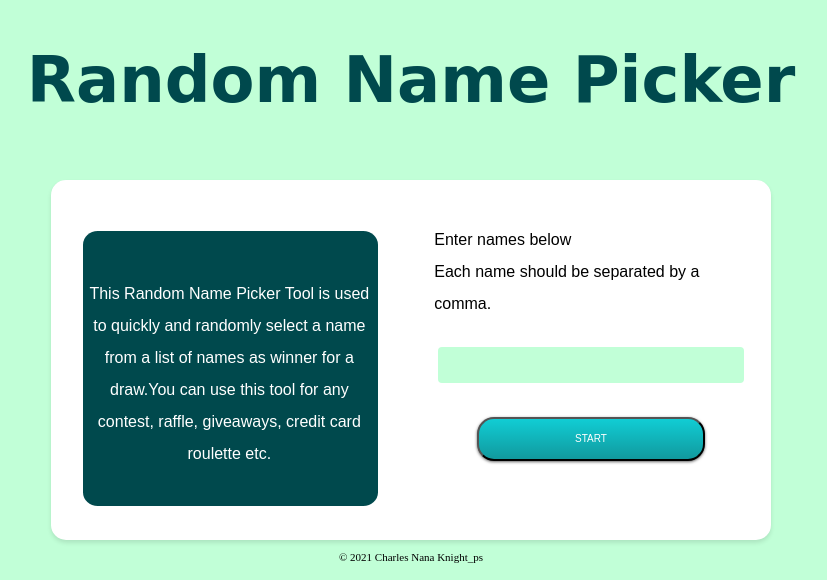
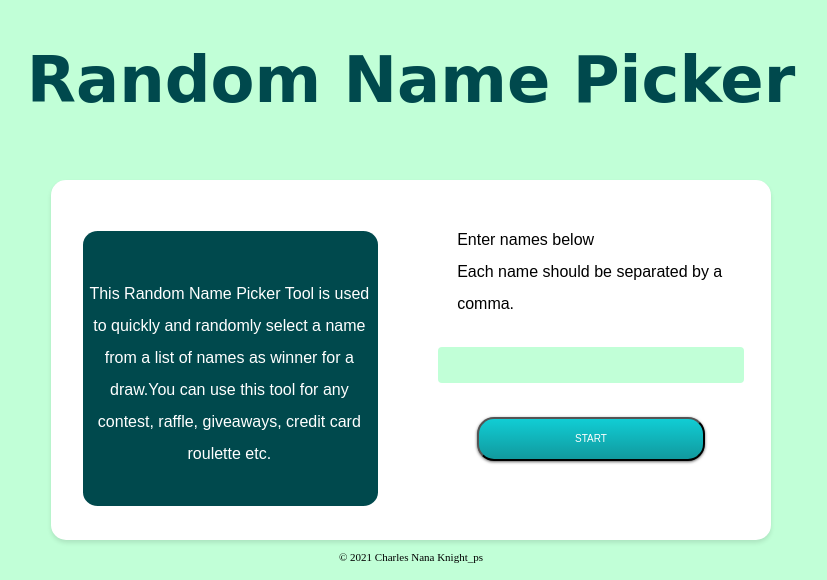
Before and after one commit to knight-ps/RandomNamePicker, a Flask app: page / in a window 1280 px wide. Shown: the top 580 px of the page, without its empty margins (229-1056 px from the left). Run offline with Flask 2, Linux system fonts and the light colour scheme.

Commit message:
deployment updated commit

```diff
--- a/static/style.css
+++ b/static/style.css
@@ -44,7 +44,8 @@
  font-size:1em;
  padding-bottom:1%;
  padding-top:5%;
- padding-left:2%;
+ padding-left:9%;
+ padding-right:5%;
 }
 
 
```
